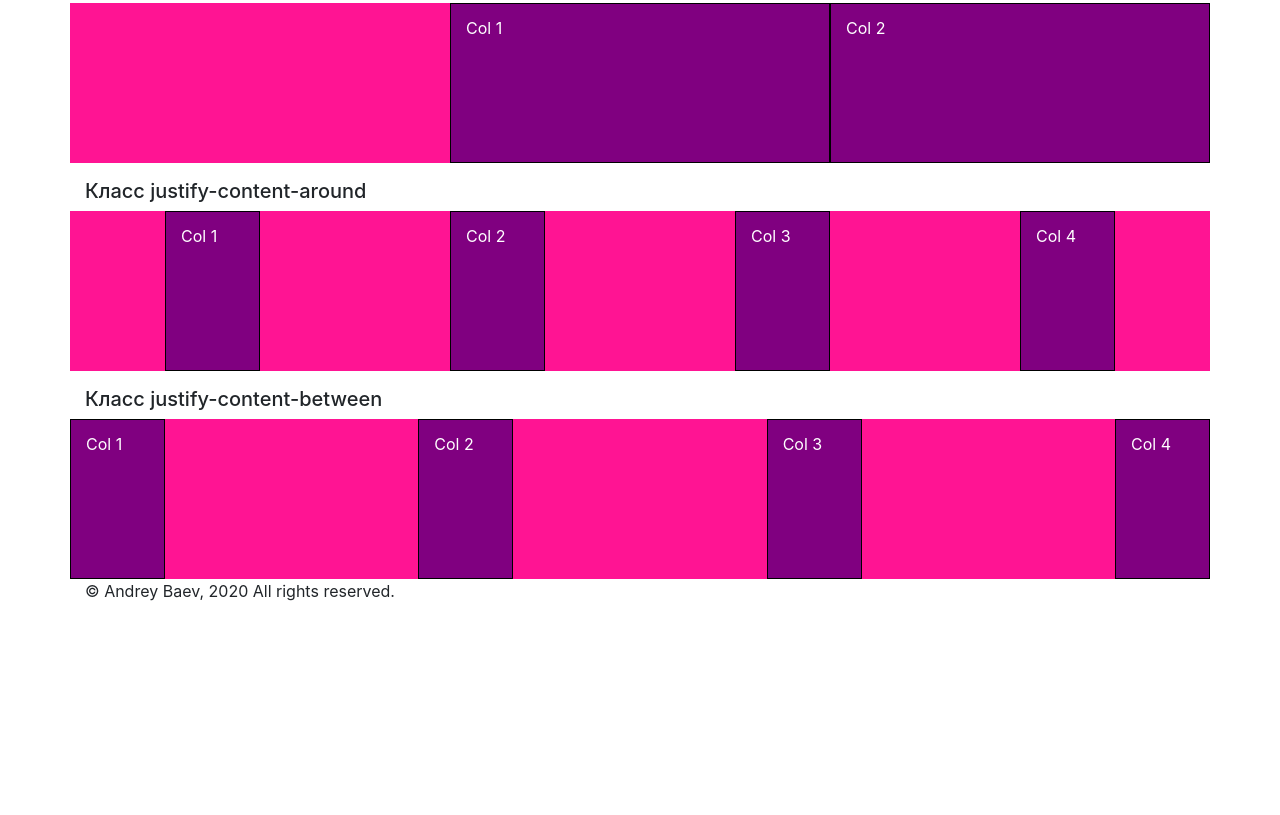
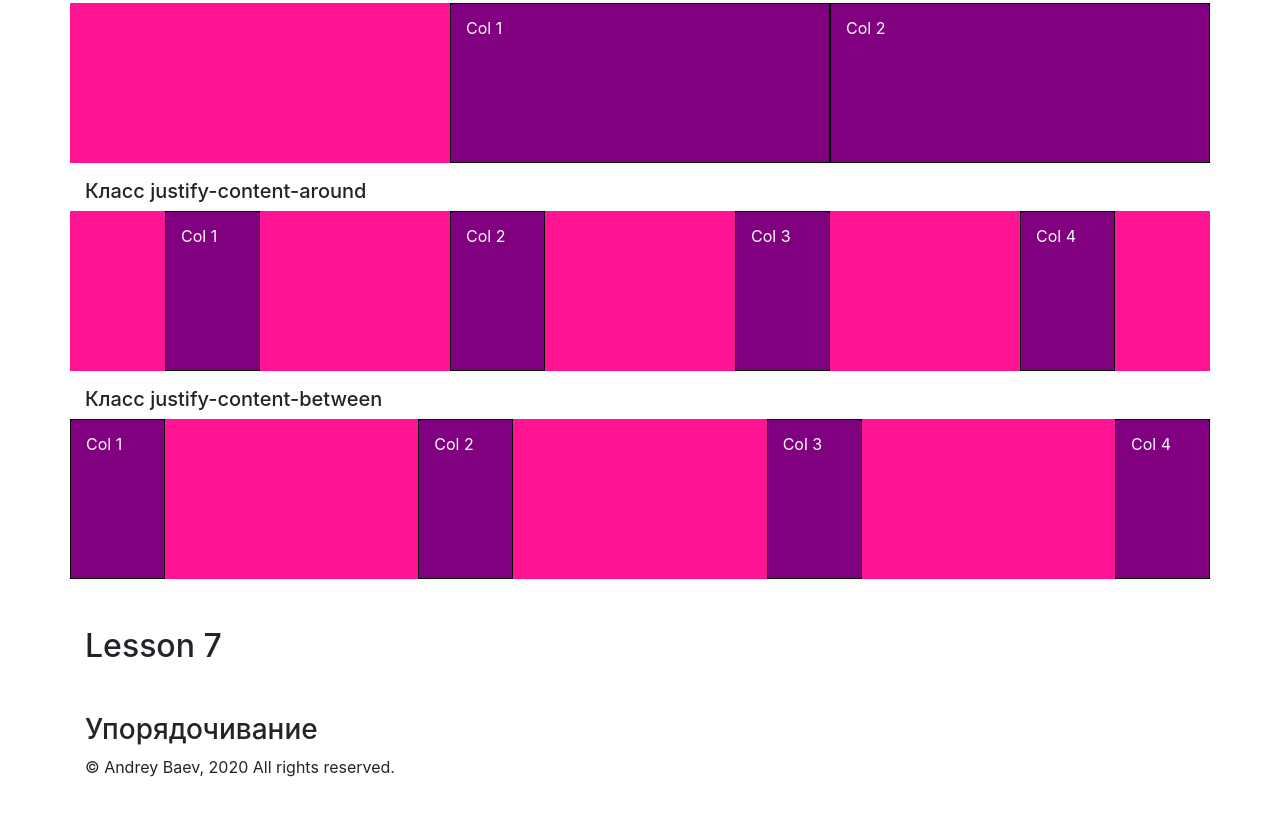
Before and after one commit to markevillive/LearnBootstrap, a plain HTML site: page Part_1/index.html in a window 1280 px wide. Shown: the part 2903-3718 px from the top of the page. Before the commit the page ends 3606 px from the top, so only its background shows below. Drawn offline with nearby package versions, Linux system fonts and the light colour scheme.

Commit message:
Lesson 7.0.0

```diff
--- a/Part_1/index.html
+++ b/Part_1/index.html
@@ -154,6 +154,8 @@
           <div class="col-1">Col 3</div>
           <div class="col-1">Col 4</div>
         </div><!-------------------------END ROV------------------------->
+        <h2 class="mt-5">Lesson 7</h2>
+        <h3 class="mt-5">Упорядочивание</h3>
 
 
       <footer>
```
Also changed, not shown: 1 other file.
